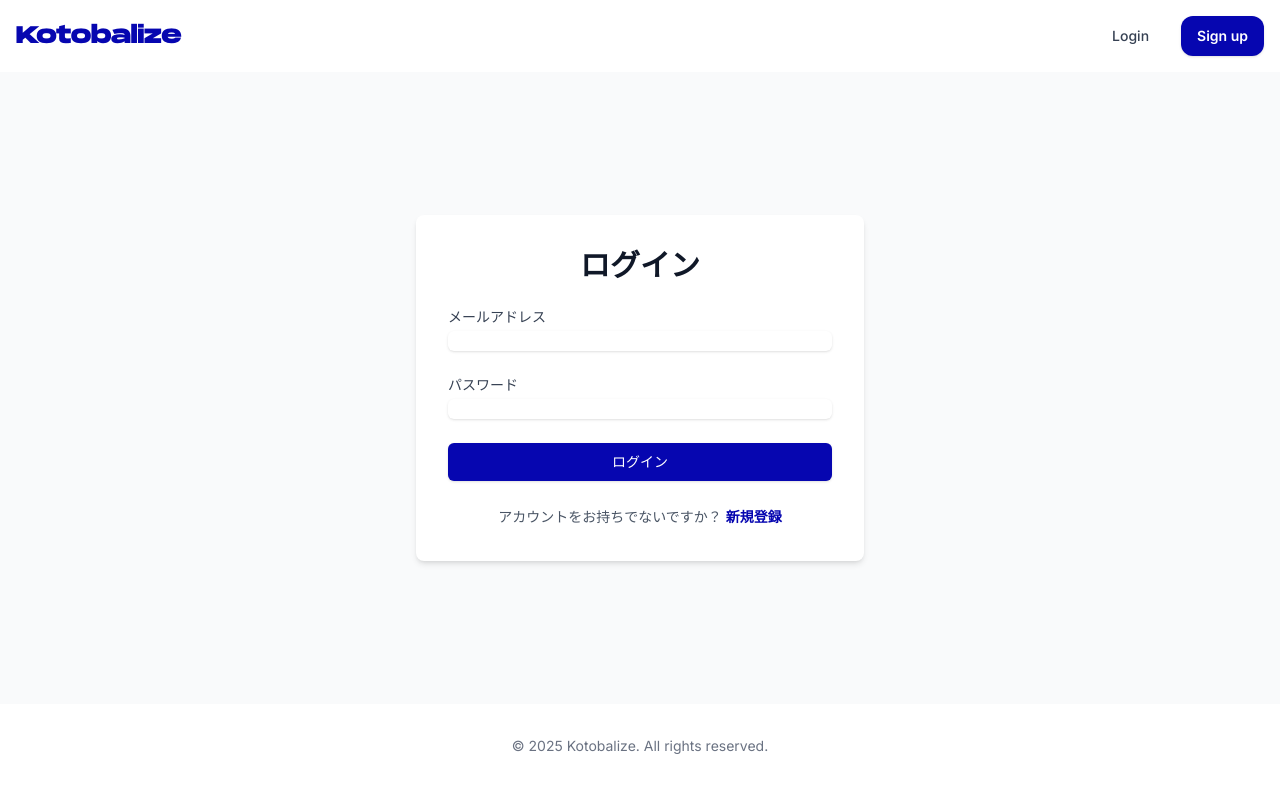
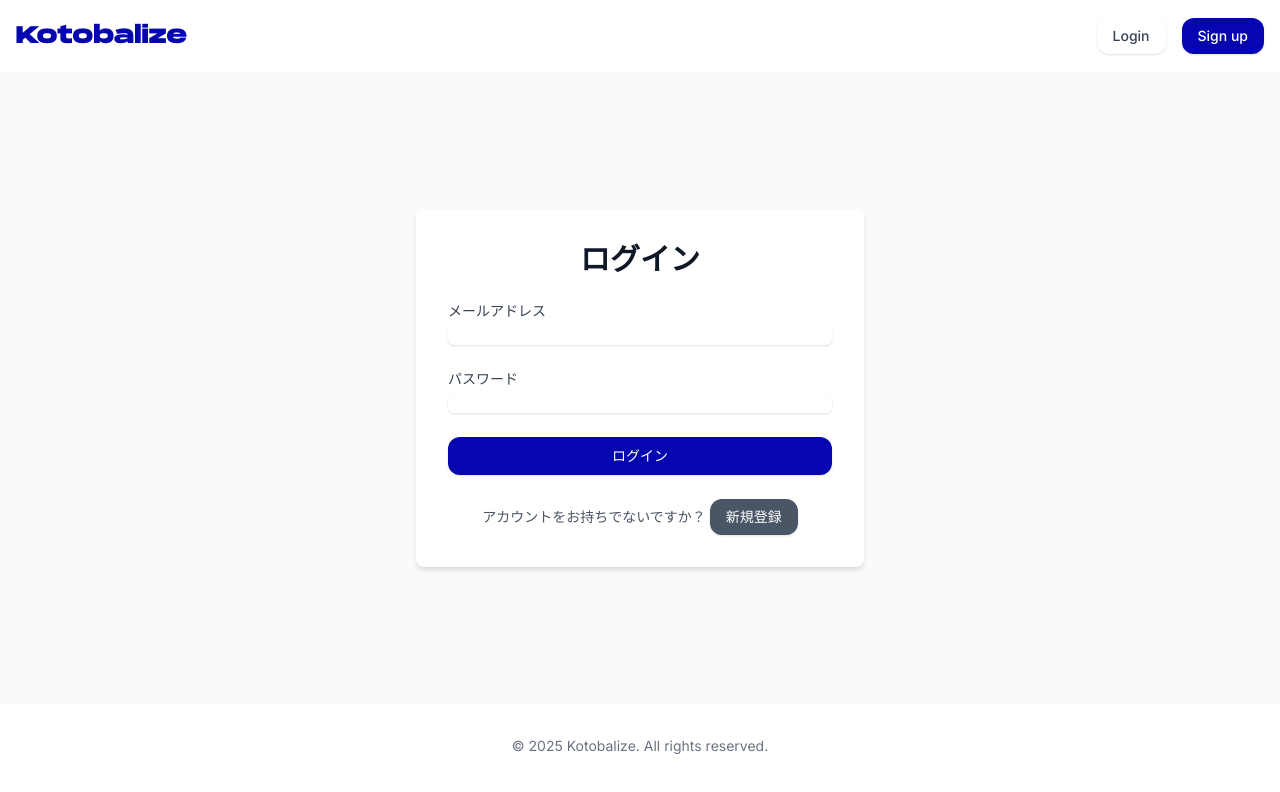
Before and after one commit to ch00z00/kotobalize, a Next.js app in the folder frontend/: page /login in a window 1280 px wide. Shown: the top 792 px of the page. Built offline with nearby package versions, Linux system fonts and the light colour scheme; no server answers.

Commit message:
Refactored LinkButton & fixed all button

```diff
--- a/frontend/src/app/themes/page.tsx
+++ b/frontend/src/app/themes/page.tsx
@@ -97,7 +97,7 @@ export default function ThemesPage() {
             <div>
               <div className="flex flex-wrap items-center gap-2">
                 {categories.map((category) => (
-                  <button
+                  <Button
                     key={category}
                     onClick={() => setSelectedCategory(category)}
                     className={`rounded-full px-3 py-1 text-sm font-medium transition-colors ${
@@ -107,7 +107,7 @@ export default function ThemesPage() {
                     }`}
                   >
                     {category}
-                  </button>
+                  </Button>
                 ))}
               </div>
             </div>
--- a/frontend/src/components/atoms/LinkButton.tsx
+++ b/frontend/src/components/atoms/LinkButton.tsx
@@ -1,11 +1,12 @@
 'use client';
 
 import Link from 'next/link';
+import { ReactNode } from 'react';
 import type { LinkProps } from 'next/link';
 
 type LinkButtonProps = LinkProps & {
-  children: React.ReactNode;
-  variant?: 'primary' | 'secondary' | 'ghost';
+  children: ReactNode;
+  variant?: 'primary' | 'secondary' | 'outline';
   className?: string;
 };
 
@@ -16,20 +17,21 @@ export default function LinkButton({
   ...props
 }: LinkButtonProps) {
   const baseClasses =
-    'inline-block rounded-xl text-sm transition-colors duration-300';
+    'inline-flex items-center justify-center rounded-xl px-4 py-2 text-sm font-medium shadow-sm transition-colors disabled:cursor-not-allowed';
 
   const variantClasses = {
     primary:
-      'bg-primary px-4 py-2.5 font-semibold text-white shadow-sm hover:bg-primary/90 focus-visible:outline focus-visible:outline-2 focus-visible:outline-offset-2 focus-visible:outline-primary',
-    secondary: 'font-semibold leading-6 text-primary hover:text-primary/90',
-    ghost: 'px-4 py-2 font-medium text-gray-700 hover:bg-gray-100',
+      'border-transparent bg-primary text-white hover:bg-primary/90 disabled:bg-primary/70',
+    secondary:
+      'border-transparent bg-gray-600 text-white hover:bg-gray-700 disabled:bg-gray-400',
+    outline:
+      'border-gray-500 bg-white text-gray-700 hover:bg-gray-50 disabled:bg-gray-100',
   };
 
+  const combinedClassName = `${baseClasses} ${variantClasses[variant]} ${className}`;
+
   return (
-    <Link
-      {...props}
-      className={`${baseClasses} ${variantClasses[variant]} ${className}`}
-    >
+    <Link {...props} className={combinedClassName}>
       {children}
     </Link>
   );
--- a/frontend/src/components/auth/AuthForm.tsx
+++ b/frontend/src/components/auth/AuthForm.tsx
@@ -2,6 +2,7 @@
 
 import { useState } from 'react';
 import LinkButton from '@/components/atoms/LinkButton';
+import Button from '../atoms/Button';
 
 interface AuthFormProps {
   title: string;
@@ -98,13 +99,13 @@ export default function AuthForm({
           </div>
           {error && <p className="text-sm text-red-600">{error}</p>}
           <div>
-            <button
+            <Button
               type="submit"
               disabled={isLoading}
               className="flex w-full justify-center rounded-md border border-transparent bg-primary px-4 py-2 text-sm font-medium text-white shadow-sm hover:bg-primary/90 focus:outline-none focus:ring-2 focus:ring-primary focus:ring-offset-2 disabled:cursor-not-allowed disabled:bg-primary/70"
             >
               {isLoading ? loadingButtonText : buttonText}
-            </button>
+            </Button>
           </div>
         </form>
         <p className="mt-6 text-center text-sm text-gray-600">
--- a/frontend/src/components/edit/Editor.tsx
+++ b/frontend/src/components/edit/Editor.tsx
@@ -4,6 +4,7 @@ import { useState } from 'react';
 import { useRouter } from 'next/navigation';
 import { useAuthStore } from '@/store/auth';
 import { createWriting, requestAiReview } from '@/lib/api/writings';
+import Button from '../atoms/Button';
 
 interface EditorProps {
   themeId: number;
@@ -68,13 +69,13 @@ export default function Editor({ themeId }: EditorProps) {
         {error && <p className="mt-2 text-sm text-red-600">{error}</p>}
       </div>
       <div className="mt-6 flex justify-end">
-        <button
+        <Button
           type="submit"
           disabled={isLoading || !content.trim()}
           className="rounded-md bg-blue-600 px-6 py-3 font-semibold text-white shadow-sm hover:bg-blue-700 focus:outline-none focus:ring-2 focus:ring-blue-500 focus:ring-offset-2 disabled:cursor-not-allowed disabled:bg-blue-400"
         >
           {isLoading ? '送信中...' : 'AIレビューをリクエスト'}
-        </button>
+        </Button>
       </div>
     </form>
   );
--- a/frontend/src/components/home/LandingHero.tsx
+++ b/frontend/src/components/home/LandingHero.tsx
@@ -15,7 +15,7 @@ export default function LandingHero() {
       <div>
         <ScrollReveal delay={0.1}>
           <h1
-            className={`font-bold tracking-wide text-primary text-[10vw] ${monumentExtended.className}`}
+            className={`tracking-wide text-primary text-[10vw] ${monumentExtended.className}`}
           >
             Kotobalize
           </h1>
@@ -33,7 +33,7 @@ export default function LandingHero() {
             <LinkButton href="/themes" variant="primary">
               Get started
             </LinkButton>
-            <LinkButton href="/signup" variant="ghost">
+            <LinkButton href="/signup" variant="outline">
               Sign up
             </LinkButton>
           </div>
--- a/frontend/src/components/layout/Header.tsx
+++ b/frontend/src/components/layout/Header.tsx
@@ -32,7 +32,7 @@ export default function Header() {
       <nav className="container mx-auto flex items-center justify-between p-4">
         <Link
           href={isClient && isLoggedIn() ? '/dashboard' : '/'}
-          className={`text-2xl font-bold text-primary transition-all duration-300 hover:[text-shadow:0_4px_8px_rgba(0,0,0,0.2)] ${monumentExtended.className}`}
+          className={`text-2xl tracking-wide text-primary transition-all duration-300 hover:[text-shadow:0_4px_8px_rgba(0,0,0,0.2)] ${monumentExtended.className}`}
         >
           Kotobalize
         </Link>
@@ -54,7 +54,7 @@ export default function Header() {
               <>
                 <LinkButton
                   href="/login"
-                  variant="ghost"
+                  variant="outline"
                   className="rounded-xl"
                 >
                   Login
--- a/frontend/src/components/write/WritingDetailClient.tsx
+++ b/frontend/src/components/write/WritingDetailClient.tsx
@@ -7,6 +7,7 @@ import { Writing } from '@/types/generated/models';
 import ScoreCircle from '../molecules/ScoreCircle';
 import FeedbackCard from '../molecules/card/FeedbackCard';
 import WritingDetailSkeleton from './WritingDetailSkeleton';
+import Button from '../atoms/Button';
 
 interface WritingDetailClientProps {
   writingId: string;
@@ -121,13 +122,13 @@ export default function WritingDetailClient({
             <p className="mb-4 text-gray-600">
               まだAIレビューが実行されていません。
             </p>
-            <button
+            <Button
               onClick={handleRequestReview}
               disabled={isReviewing}
               className="rounded-md bg-green-600 px-6 py-3 font-semibold text-white shadow-sm hover:bg-green-700 focus:outline-none focus:ring-2 focus:ring-green-500 focus:ring-offset-2 disabled:cursor-not-allowed disabled:bg-green-400"
             >
               {isReviewing ? 'レビュー中...' : 'AIレビューを実行する'}
-            </button>
+            </Button>
           </div>
         )}
       </div>
```
